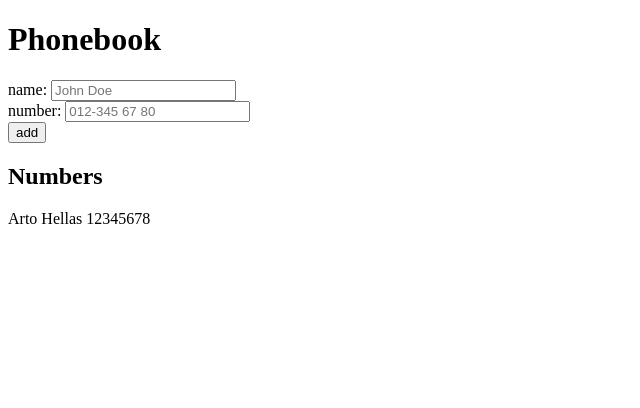
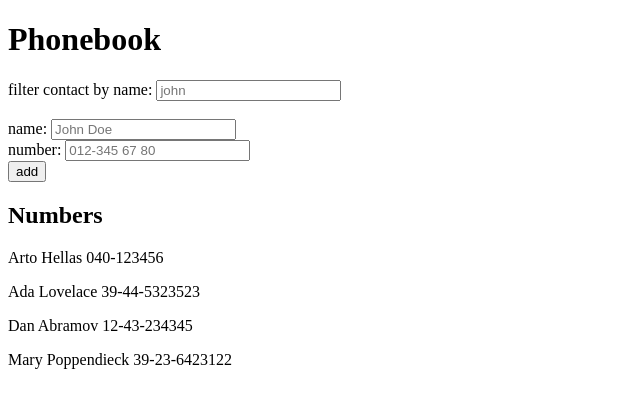
Before and after one commit to serfoll/fso_part2, a React (Vite) app in the folder phonebook/: page / in a window 1280 px wide. Shown: the top 408 px of the page, without its empty margins (0-640 px from the left). Built offline with nearby package versions, Linux system fonts and the light colour scheme.

Commit message:
filter contact by name

```diff
--- a/phonebook/src/App.jsx
+++ b/phonebook/src/App.jsx
@@ -2,23 +2,39 @@
 
 import { useState } from "react";
 
-const Persons = ({ persons }) => (
+const Persons = ({ persons, filter }) => {
+  return (
     <div>
-    {persons.map((person) => (
+      {filter.length > 0
+        ? persons
+            .filter((person) =>
+              person.name.toLowerCase().includes(filter.trim().toLowerCase())
+            )
+            .map((person) => (
+              <p key={person.name}>
+                {person.name} {person.number}
+              </p>
+            ))
+        : persons.map((person) => (
             <p key={person.name}>
               {person.name} {person.number}
             </p>
           ))}
     </div>
   );
+};
 
 const App = () => {
   const [persons, setPersons] = useState([
-    { name: "Arto Hellas", number: "12345678" },
+    { name: "Arto Hellas", number: "040-123456", id: 1 },
+    { name: "Ada Lovelace", number: "39-44-5323523", id: 2 },
+    { name: "Dan Abramov", number: "12-43-234345", id: 3 },
+    { name: "Mary Poppendieck", number: "39-23-6423122", id: 4 },
   ]);
   const [newName, setNewName] = useState("");
   const [newNumber, setNewNumber] = useState("");
   const [errorMsg, setErrMsg] = useState("");
+  const [filter, setFilter] = useState("");
 
   const addNewName = (e) => {
     e.preventDefault();
@@ -32,6 +48,7 @@
     }
 
     const newPerson = {
+      id: persons.length + 1,
       name: newName.trim(),
       number: newNumber.trim(),
     };
@@ -45,21 +62,34 @@
 
     setPersons(persons.concat(newPerson));
     setNewName("");
+    setNewNumber("");
     setErrMsg("");
   };
 
   return (
     <div>
       <h1>Phonebook</h1>
+      <div>
+        <label htmlFor="filterName">filter contact by name: </label>
+        <input
+          id="filterName"
+          name="filter name"
+          placeholder="john"
+          value={filter}
+          onChange={(e) => setFilter(e.target.value)}
+        />
+      </div>
+      <br />
+
+      <form onSubmit={addNewName}>
+        <div>
           {errorMsg && errorMsg !== "" && (
             <p style={{ color: "red" }}>{errorMsg}</p>
           )}
-      <form onSubmit={addNewName}>
-        <div>
           <label htmlFor="newName">name: </label>
           <input
             id="newName"
-            name="newName"
+            name="new name"
             onChange={(e) => setNewName(e.target.value)}
             placeholder="John Doe"
             required
@@ -83,7 +113,7 @@
       </form>
 
       <h2>Numbers</h2>
-      <Persons persons={persons} />
+      <Persons persons={persons} filter={filter} />
     </div>
   );
 };
```
Lines whose indentation alone changed are shown as unchanged.
